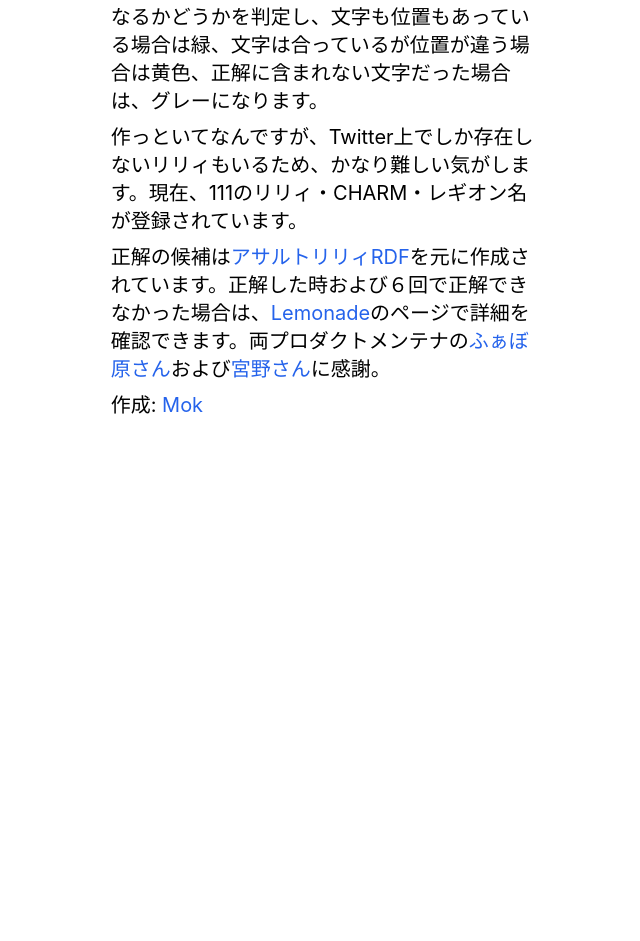
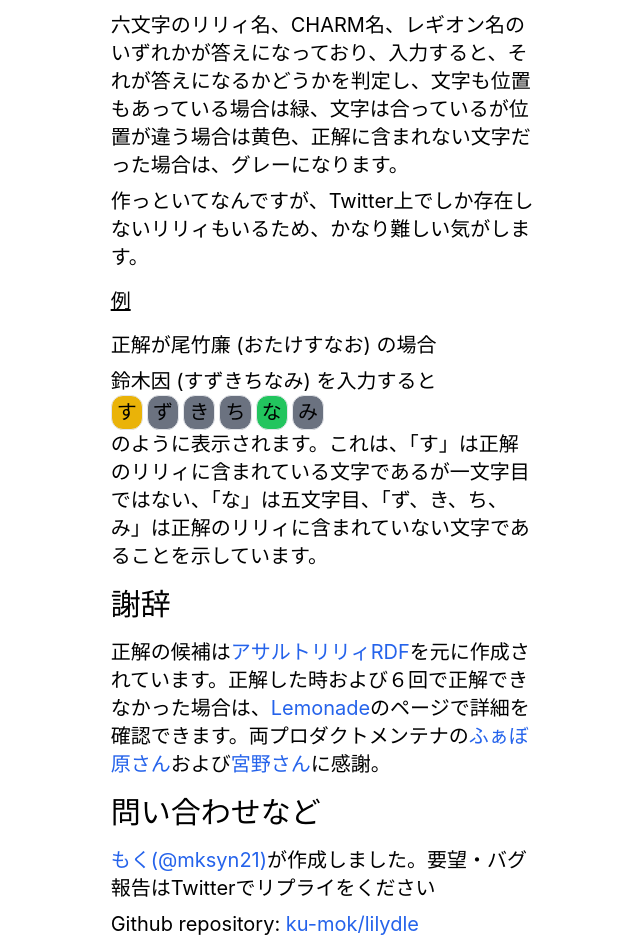
Before and after one commit to ku-mok/lilydle, a React (Vite) app: page / in a window 1280 px wide. Shown: the part 911-1852 px from the top of the page, without its empty margins (316-956 px from the left). Before the commit the page ends 1330 px from the top, so only its background shows below. Built offline with nearby package versions, Linux system fonts and the light colour scheme.

Commit message:
フッタの記載内容の更新

```diff
--- a/src/uiParts/Footer.tsx
+++ b/src/uiParts/Footer.tsx
@@ -1,17 +1,34 @@
+import AnswerRow from "./AnswerRow";
+
 const Footer = (props: { allAnswerCandidates: number }) => {
   return (
     <>
-      <h2 className="text-3xl mb-4">遊び方</h2>
+      <h2 className="text-3xl pb-4 mt-4">遊び方</h2>
       <div className="text-xl">
         <p className="mb-2">
-          アサルトリリィ版のwordleです。
+          アサルトリリィ版のwordleです。現在、
+          {props.allAnswerCandidates}
+          のリリィ・CHARM・レギオン名が登録されています。
+        </p>
+        <p className="mb-2">
           六文字のリリィ名、CHARM名、レギオン名のいずれかが答えになっており、入力すると、それが答えになるかどうかを判定し、文字も位置もあっている場合は緑、文字は合っているが位置が違う場合は黄色、正解に含まれない文字だった場合は、グレーになります。
         </p>
         <p className="mb-2">
-          作っといてなんですが、Twitter上でしか存在しないリリィもいるため、かなり難しい気がします。現在、
-          {props.allAnswerCandidates}
-          のリリィ・CHARM・レギオン名が登録されています。
+          作っといてなんですが、Twitter上でしか存在しないリリィもいるため、かなり難しい気がします。
         </p>
+        <h2 className="text-xl pb-4 mt-4 underline">例</h2>
+        <p className="mb-2">正解が尾竹廉 (おたけすなお) の場合</p>
+        <p>鈴木因 (すずきちなみ) を入力すると</p>
+        <div className="w-6/12">
+          <AnswerRow
+            input="すずきちなみ"
+            judge={["candidate", "wrong", "wrong", "wrong", "correct", "wrong"]}
+          />
+        </div>
+        <p className="mb-2">
+          のように表示されます。これは、「す」は正解のリリィに含まれている文字であるが一文字目ではない、「な」は五文字目、「ず、き、ち、み」は正解のリリィに含まれていない文字であることを示しています。
+        </p>
+        <h2 className="text-3xl pb-4 mt-4">謝辞</h2>
         <p className="mb-2">
           正解の候補は
           <a href="https://github.com/fvh-P/assaultlily-rdf">
@@ -24,8 +41,14 @@ const Footer = (props: { allAnswerCandidates: number }) => {
           <a href="https://twitter.com/miyacorata">宮野さん</a>
           に感謝。
         </p>
-        <p>
-          作成: <a href="https://twitter.com/mksyn_21">Mok</a>
+        <h2 className="text-3xl pb-4 mt-4">問い合わせなど</h2>
+        <p className="mb-2">
+          <a href="https://twitter.com/mksyn21">もく(@mksyn21)</a>
+          が作成しました。要望・バグ報告はTwitterでリプライをください
+        </p>
+        <p className="mb-2">
+          Github repository:{" "}
+          <a href="https://github.com/ku-mok/lilydle">ku-mok/lilydle</a>
         </p>
       </div>
     </>
```
